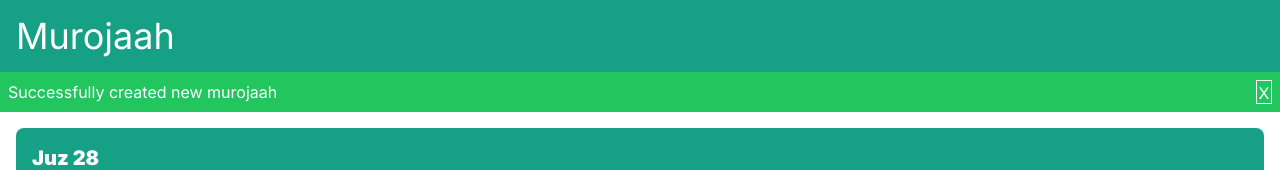
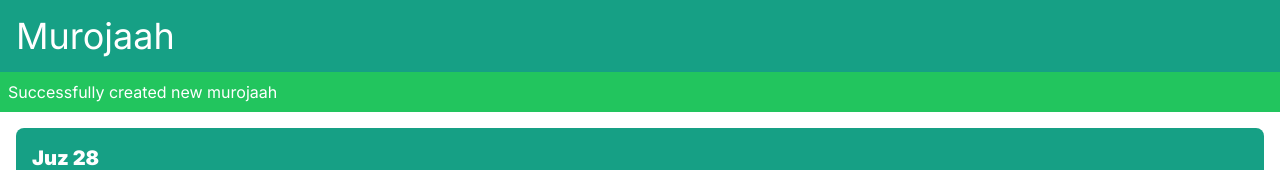
Before and after one commit to RR-Ardhika/murojaah, a Next.js app: page / in a window 1280 px wide. Shown: the top 170 px of the page. Built offline with nearby package versions, Linux system fonts and the light colour scheme.

Commit message:
Remove alert close button

```diff
--- a/src/components/Alert.tsx
+++ b/src/components/Alert.tsx
@@ -4,11 +4,7 @@ import { useContext } from 'react';
 import { AlertContext } from '@/context/AlertContext';
 
 export const Alert = (): JSX.Element => {
-  const { showAlert, setShowAlert } = useContext(AlertContext);
-
-  function hideAlert(): void {
-    setShowAlert(false);
-  }
+  const { showAlert } = useContext(AlertContext);
 
   return (
     <>
@@ -16,9 +12,6 @@ export const Alert = (): JSX.Element => {
         <div className="fixed w-full mt-[72px] p-2 bg-green-500 text-white text">
           <div className="flex justify-between">
             <p>Successfully created new murojaah</p>
-            <button className="w-4 h-6 border border-white" onClick={hideAlert}>
-              X
-            </button>
           </div>
         </div>
       )}
```
